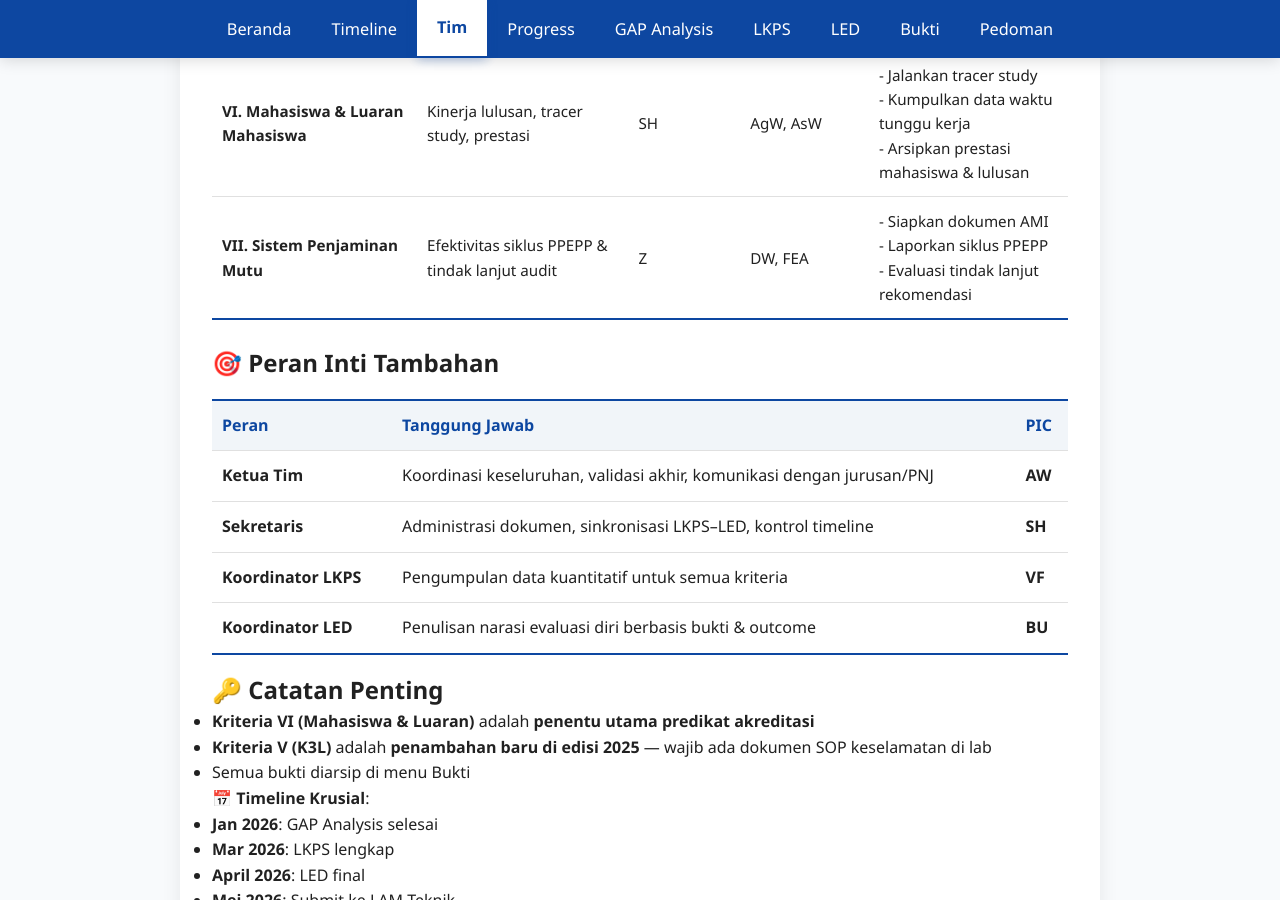
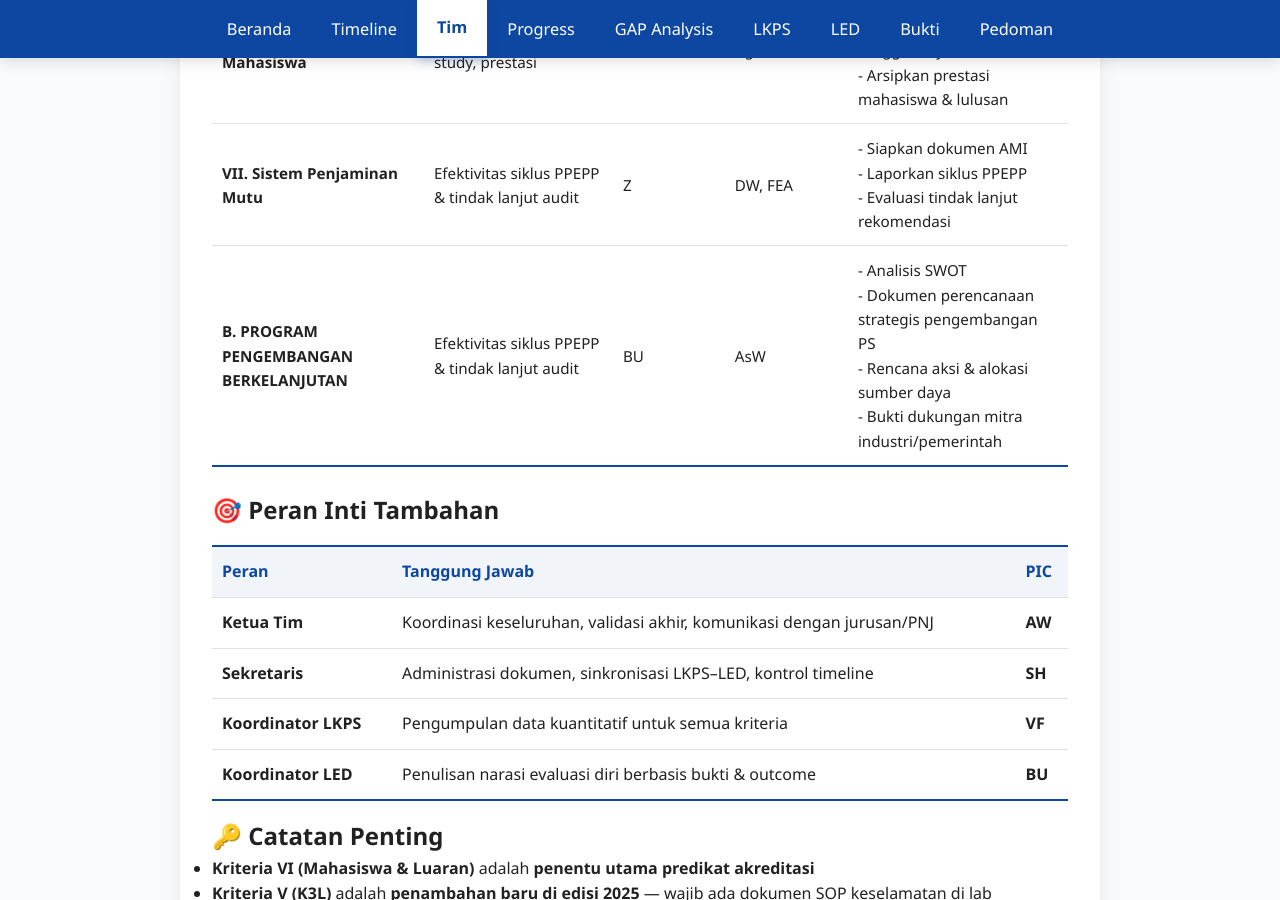
Before and after one commit to portal-psbm/aksibm-26, a Jekyll site: the page built from tim.md, in a window 1280 px wide and 900 px high, scrolled down 1730 px. Built offline with Jekyll 4.4.1, drawn with Linux system fonts in a browser that asks for light colours.

Commit message:
update tim

```diff
--- a/tim.md
+++ b/tim.md
@@ -113,6 +113,13 @@ Tim ini dibentuk untuk mempersiapkan akreditasi berdasarkan **Instrumen Akredita
       <td>DW, FEA</td>
       <td>- Siapkan dokumen AMI<br>- Laporkan siklus PPEPP<br>- Evaluasi tindak lanjut rekomendasi</td>
     </tr>
+    <tr>
+      <td><strong>B. PROGRAM PENGEMBANGAN BERKELANJUTAN</strong></td>
+      <td>Efektivitas siklus PPEPP & tindak lanjut audit</td>
+      <td>BU</td>
+      <td>AsW</td>
+      <td>- Analisis SWOT<br>- Dokumen perencanaan strategis pengembangan PS<br>- Rencana aksi & alokasi sumber daya<br> - Bukti dukungan mitra industri/pemerintah</td>
+    </tr>
   </tbody>
 </table>
 
```
